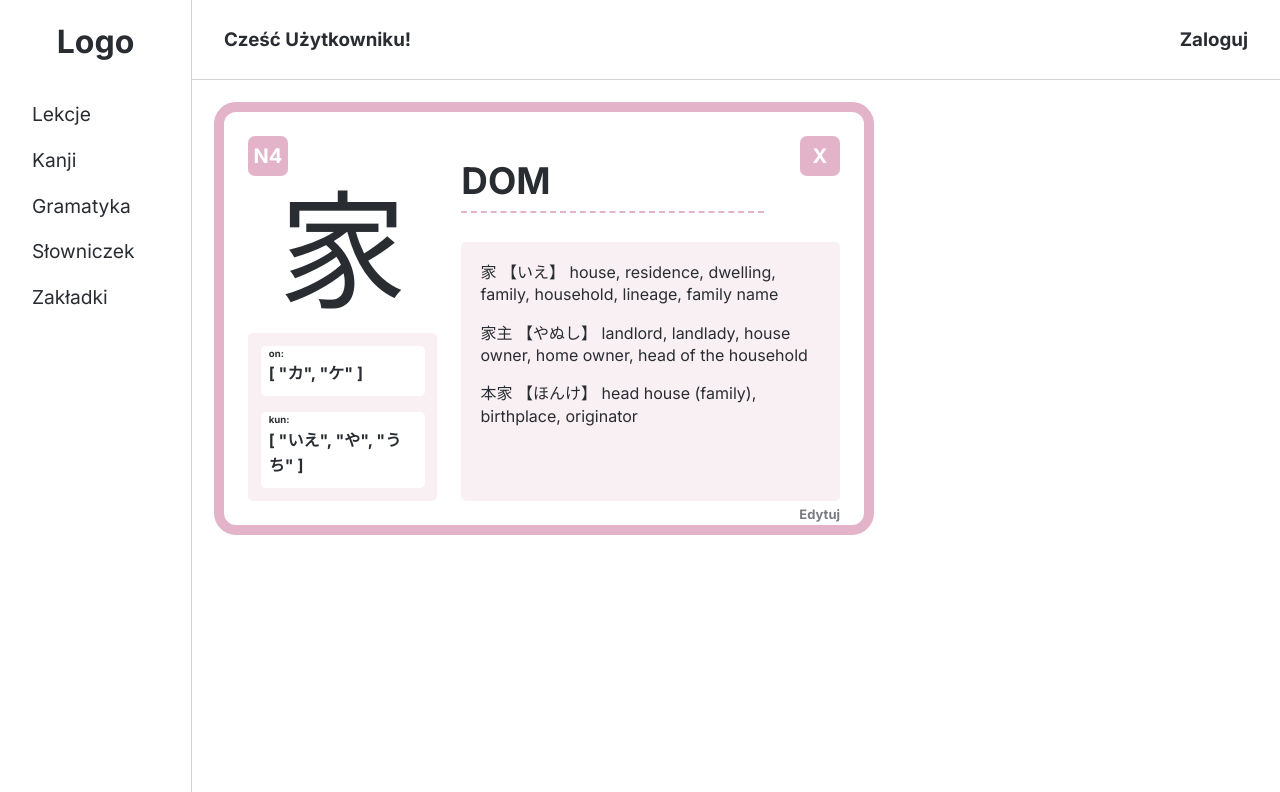
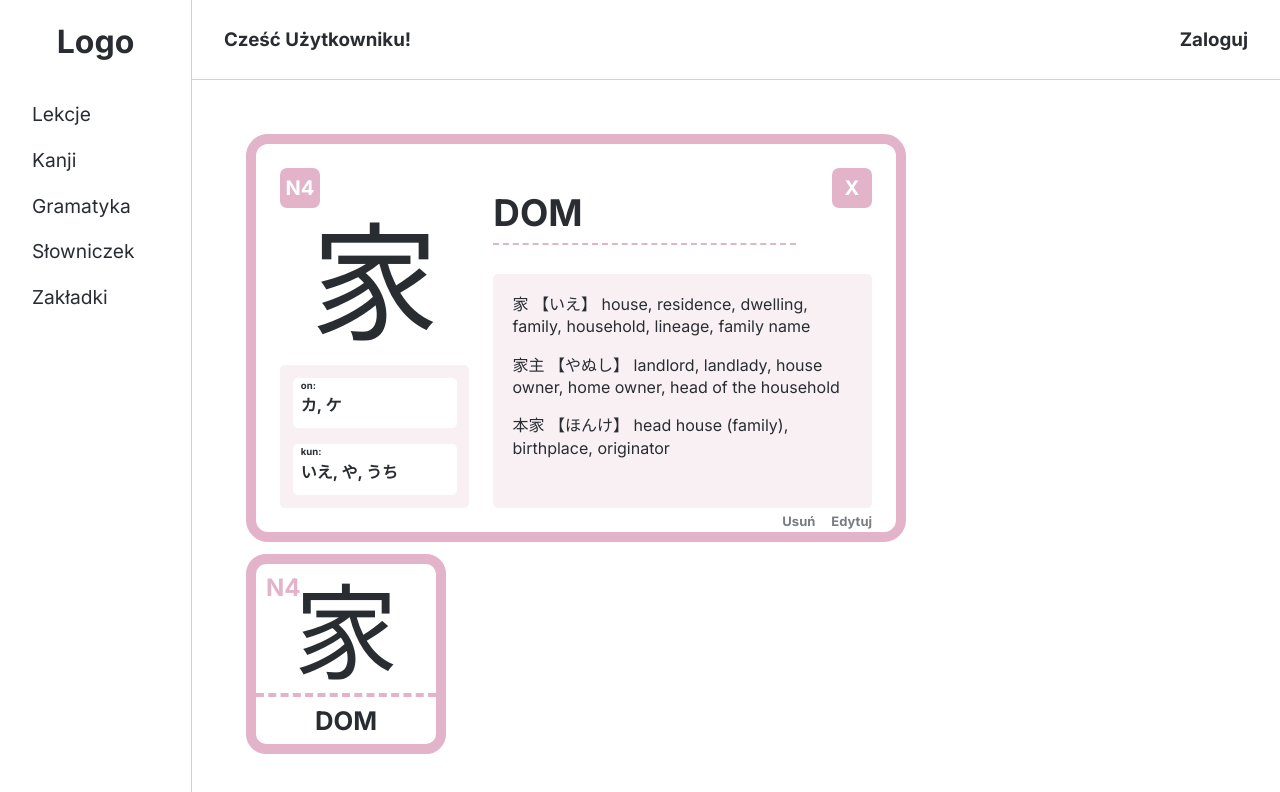
Before and after one commit to MissUsagi/jplearning_app, a Vue app in the folder jp_app/: page / in a window 1280 px wide. Shown: the top 792 px of the page. Built offline with nearby package versions, Linux system fonts and the light colour scheme.

Commit message:
small kanji card component

```diff
--- a/jp_app/src/assets/base.css
+++ b/jp_app/src/assets/base.css
@@ -11,6 +11,7 @@
   --c-grey: #787C81;
   --side-nav-width: 15vw;
   --top-nav-height: 80px;
+  --japanese-font: 'Noto Sans JP', sans-serif;
 }
 
 *,
--- a/jp_app/src/components/UI/BaseCard.vue
+++ b/jp_app/src/components/UI/BaseCard.vue
@@ -6,6 +6,7 @@
 
 <script>
 export default {
+  // props: ['color'],
   data() {
     return {
       outlineColor: 'var(--c-kanji-primary-m)'
--- a/jp_app/src/components/UI/DashboadContainer.vue
+++ b/jp_app/src/components/UI/DashboadContainer.vue
@@ -2,14 +2,16 @@
   <section>
     <div class="container">
       <kanji-card />
+      <kanji-small-card />
     </div>
   </section>
 </template>
 
 <script>
 import KanjiCard from '../cards/KanjiCard.vue'
+import KanjiSmallCard from '../cards/KanjiSmallCard.vue'
 export default {
-  components: { KanjiCard }
+  components: { KanjiCard, KanjiSmallCard }
 }
 </script>
 
@@ -20,4 +22,9 @@
   left: var(--side-nav-width);
   padding: 2rem;
 }
+
+/* tylko do testów */
+.container > div {
+  margin: 2rem;
+}
 </style>
--- a/jp_app/src/components/cards/KanjiCard.vue
+++ b/jp_app/src/components/cards/KanjiCard.vue
@@ -1,24 +1,17 @@
-<script>
+<script setup>
 import { storeToRefs } from 'pinia'
 import { useKanjiStore } from '../../stores/kanjiStore.js'
 import { ref } from 'vue'
 
-export default {
-  data() {
-    return {
-      dummyKanji: useKanjiStore().kanjiCharacters[1]
-    }
-  },
-  methods: {
-    test() {
-      console.log(this.dummyKanji)
-    }
-  }
+const dummyKanji = useKanjiStore().kanjiCharacters[1]
+
+function test() {
+  console.log(dummyKanji)
 }
 </script>
 
 <template>
-  <base-card @click="test">
+  <base-card @click="test" color="orange">
     <div class="content">
       <div class="top">
         <div class="badge">
@@ -37,11 +30,11 @@
           <div class="desc-card readings">
             <div class="reading">
               <span>on: </span>
-              <p>{{ dummyKanji.onReadings }}</p>
+              <p>{{ dummyKanji.onReadings.join(', ') }}</p>
             </div>
             <div class="reading">
               <span>kun: </span>
-              <p>{{ dummyKanji.kunReadings }}</p>
+              <p>{{ dummyKanji.kunReadings.join(', ') }}</p>
             </div>
             <div></div>
           </div>
@@ -57,15 +50,12 @@
           </div>
         </div>
       </div>
-      <div class="bottom">Edytuj</div>
+      <div class="bottom"><span>Usuń</span><span>Edytuj</span></div>
     </div>
   </base-card>
 </template>
 
 <style scoped lang="scss">
-// .content {
-//   padding: 1.5rem;
-// }
 .top {
   display: flex;
   width: 100%;
@@ -86,6 +76,12 @@
   font-weight: bold;
   font-size: small;
   color: var(--c-grey);
+  span {
+    margin-right: 1rem;
+    &:last-child {
+      margin-right: 0;
+    }
+  }
 }
 
 .l-side {
```
Also changed, not shown: jp_app/src/stores/kanjiStore.js (+0 -9 lines).
